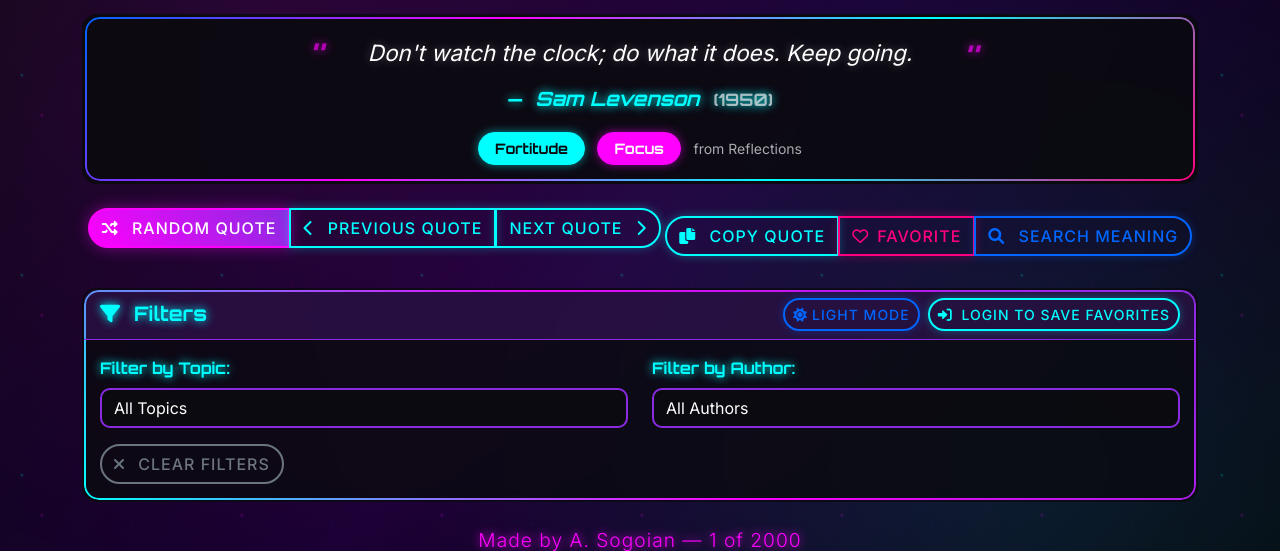
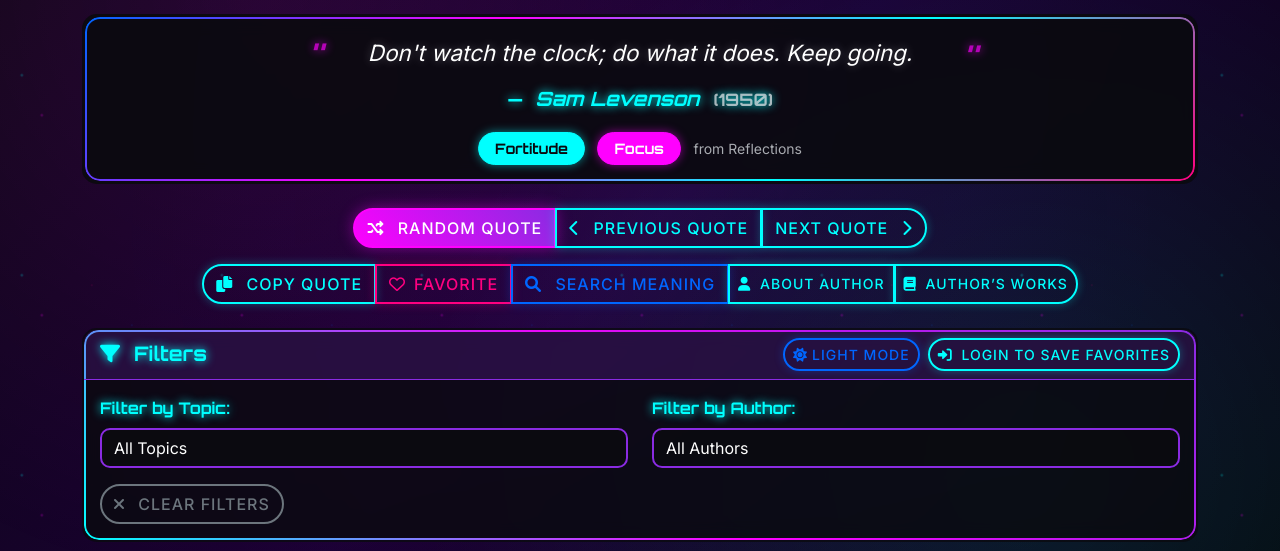
Before and after one commit to aarontuyet/QuoteQuest, a Flask app: page / in a window 1280 px wide. Shown: the part 172-723 px from the top of the page. Run offline with Flask 3, Linux system fonts and the light colour scheme.

Commit message:
Update index.html buttons for new search

```diff
--- a/templates/index.html
+++ b/templates/index.html
@@ -109,6 +109,12 @@
                         <button id="search-quote" class="btn btn-outline-info">
                             <i class="fas fa-search me-2"></i>
                             Search Meaning
+                        </button>
+                        <button id="search-author-about" class="btn btn-sm btn-outline-primary">
+                          <i class="fas fa-user me-1"></i> About Author
+                        </button>
+                        <button id="search-author-works" class="btn btn-sm btn-outline-success">
+                          <i class="fas fa-book me-1"></i> Author’s Works
                         </button>
                     </div>
                 </div>
```
